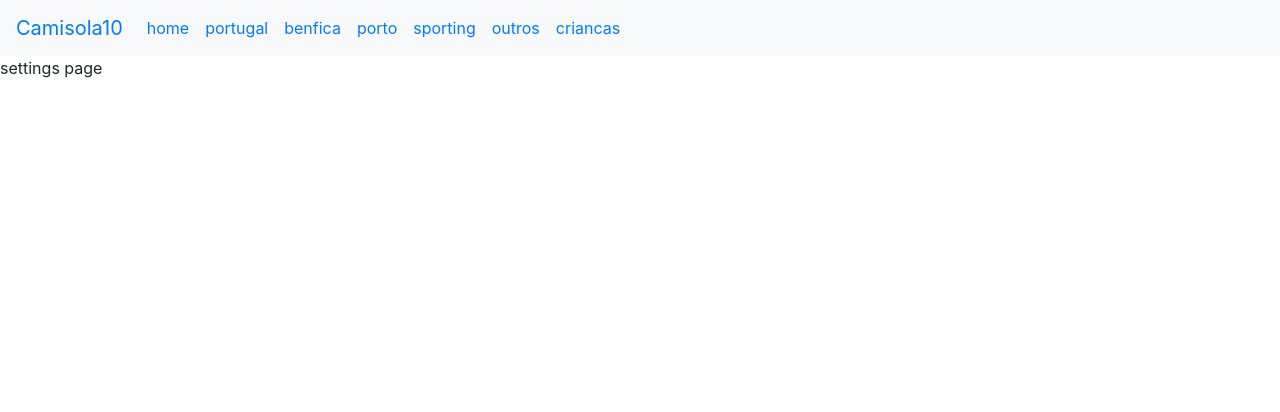
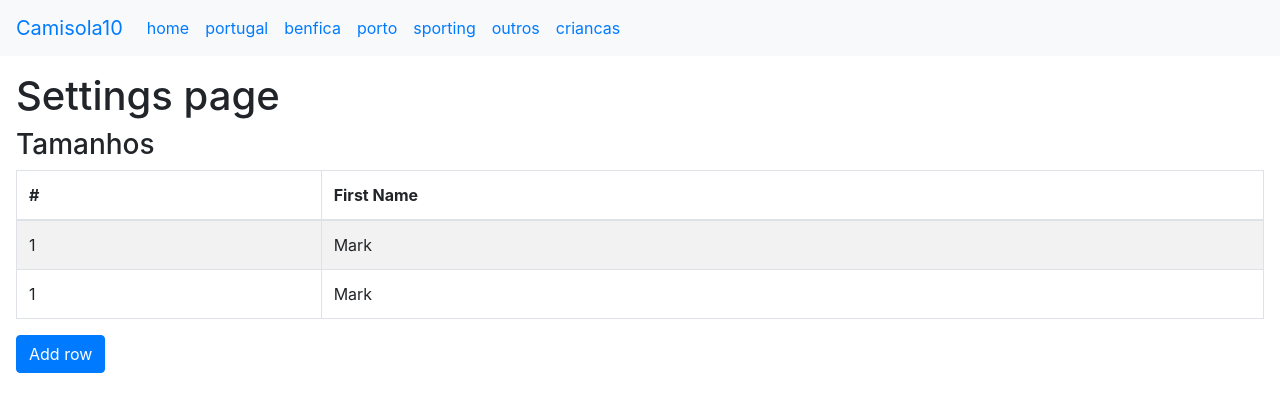
Before and after one commit to joe7lopes/camisola-web, a React (Create React App) app: page /admin/settings in a window 1280 px wide. Shown: the top 412 px of the page. Built offline with nearby package versions, Linux system fonts and the light colour scheme.

Commit message:
before setup redux

```diff
--- a/src/App.js
+++ b/src/App.js
@@ -1,13 +1,15 @@
+/* eslint-disable no-undef */
+/* eslint-disable no-underscore-dangle */
 import React from 'react';
 import { Provider } from 'react-redux';
-import { createStore } from 'redux';
+import { createStore, compose } from 'redux';
 import rootReducer from './reducers';
 import { Routes } from './routes';
 import 'bootstrap/dist/css/bootstrap.min.css';
 import './styles/styles.scss';
 
 const App = () => {
-  const store = createStore(rootReducer);
+  const store = createStore(rootReducer, {}, compose(window.__REDUX_DEVTOOLS_EXTENSION__ && window.__REDUX_DEVTOOLS_EXTENSION__()));
 
   return (
     <Provider store={store}>
--- /dev/null
+++ b/src/actions/actionTypes.js
@@ -0,0 +1,2 @@
+export const FETCH_SETTINGS = 'FETCH_SETTINGS';
+export const FETCH_SETTINGS_SUCCESS = 'FETCH_SETTINGS_SUCCESS';
--- a/src/actions/index.js
+++ b/src/actions/index.js
@@ -0,0 +1 @@
+export { fetchSettings, saveSettings } from './settings';
--- /dev/null
+++ b/src/actions/settings.js
@@ -0,0 +1,14 @@
+import { FETCH_SETTINGS } from './actionTypes';
+
+export function fetchSettings() {
+  return {
+    type: FETCH_SETTINGS,
+  };
+}
+
+export function saveSettings(settings) {
+  return {
+    type: 'save_settings',
+    payload: settings,
+  };
+}
--- a/src/components/admin/Settings.js
+++ b/src/components/admin/Settings.js
@@ -1,9 +1,42 @@
 import React from 'react';
+import { Button, Table } from 'react-bootstrap';
+import { connect } from 'react-redux';
+import { fetchSettings } from '../../actions';
 
-function Settings() {
+function Settings({ fetchSizes }) {
+  const addRow = () => {
+    fetchSizes();
+  };
+
   return (
-        <div>settings page</div>
+    <div className="c-body">
+      <h1>Settings page</h1>
+      <h3>Tamanhos</h3>
+      <Table striped bordered hover>
+        <thead>
+          <tr>
+            <th>#</th>
+            <th>First Name</th>
+          </tr>
+        </thead>
+        <tbody>
+          <tr>
+            <td>1</td>
+            <td>Mark</td>
+          </tr>
+          <tr>
+            <td>1</td>
+            <td>Mark</td>
+          </tr>
+        </tbody>
+      </Table>
+      <Button type="button" onClick={addRow}>Add row</Button>
+    </div>
   );
 }
 
-export default Settings;
+const mapDispatchToProps = (dispatch) => ({
+  fetchSizes: () => dispatch(fetchSettings),
+});
+
+export default connect(null, { fetchSizes: mapDispatchToProps })(Settings);
--- a/src/routes/routes.js
+++ b/src/routes/routes.js
@@ -12,7 +12,7 @@ import {
 import path from './path';
 
 const {
-  HOME, PORTUGAL, BENFICA, PORTO, SPORTING, ADMIN,
+  HOME, PORTUGAL, BENFICA, PORTO, SPORTING,
 } = path;
 
 const Routes = () => (
```
Also changed, not shown: src/store/index.js (deleted).
